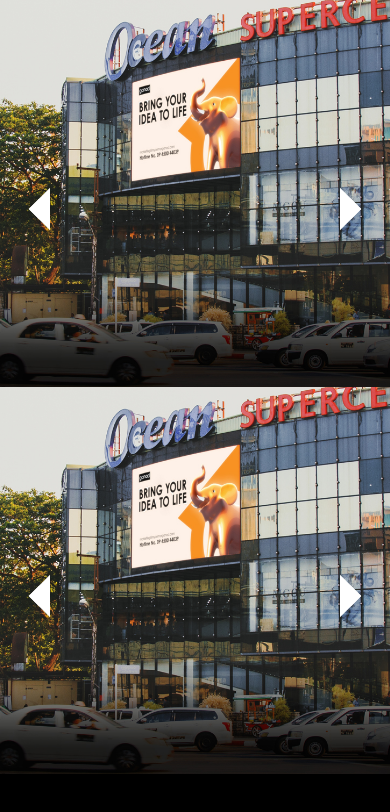
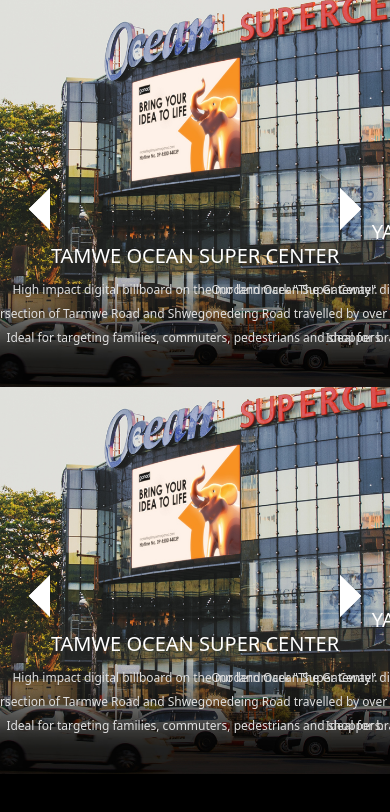
Before and after one commit to DanDemos/dan-custom-carousal, a plain HTML site: page index.html in a window 390 px wide. Drawn offline with nearby package versions, Linux system fonts and the light colour scheme.

Commit message:
Add files via upload

```diff
--- a/main.js
+++ b/main.js
@@ -24,9 +24,13 @@ function setItemWidth() {
     Array.from(item1.children).forEach(item => {
       if (isMobile) {
         item.querySelector('img').style.width = `769px`;
+        item.querySelector('img').style.minWidth = `769px`;
+        item.querySelector('img').style.maxWidth = `769px`;
       }
       else{
         item.querySelector('img').style.width = `${itemWidth}px`;
+        item.querySelector('img').style.minWidth = `${itemWidth}px`;
+        item.querySelector('img').style.maxWidth = `${itemWidth}px`;
       }
     });
   })
@@ -49,9 +53,18 @@ function initActive() {
       item.classList.toggle("active1", index === 0);
       item.classList.toggle("active2", index === 1);
 
+      if (isMobile) {
+        Array.from(item.children).forEach(child => {
+            Array.from(child.children).find(element => element.classList.contains("dan-carousel-text-area")).style.opacity = 1
+        })
+
+      }
+
     });
     item1.style.transform = `translateX(0%)`;
   })
+
+
 }
 
 
--- a/style.css
+++ b/style.css
@@ -104,7 +104,7 @@
 .dan-carousel-text-area{
   position: absolute;
   z-index: 1;
-  bottom: 0;
+  bottom: 10%;
   color: white;
   text-align: center;
   opacity: 0;
```
